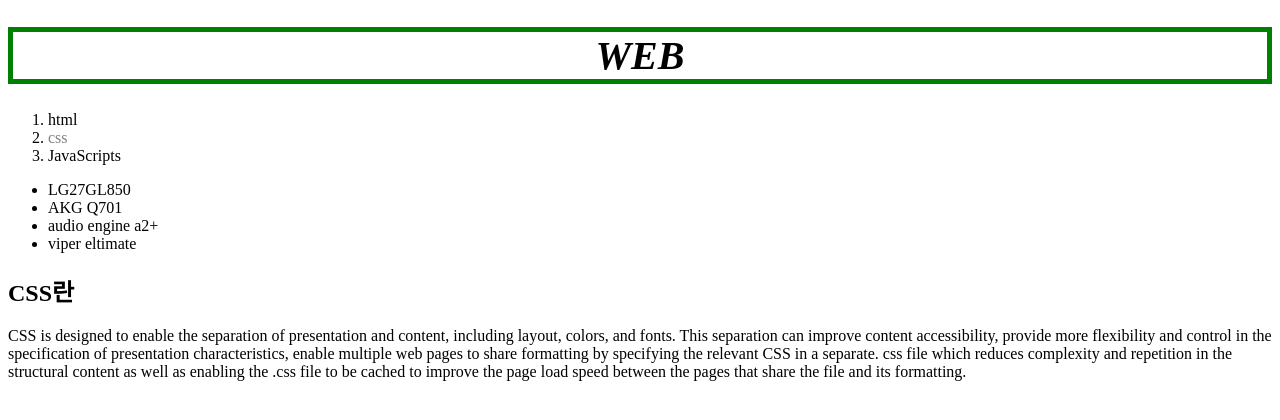
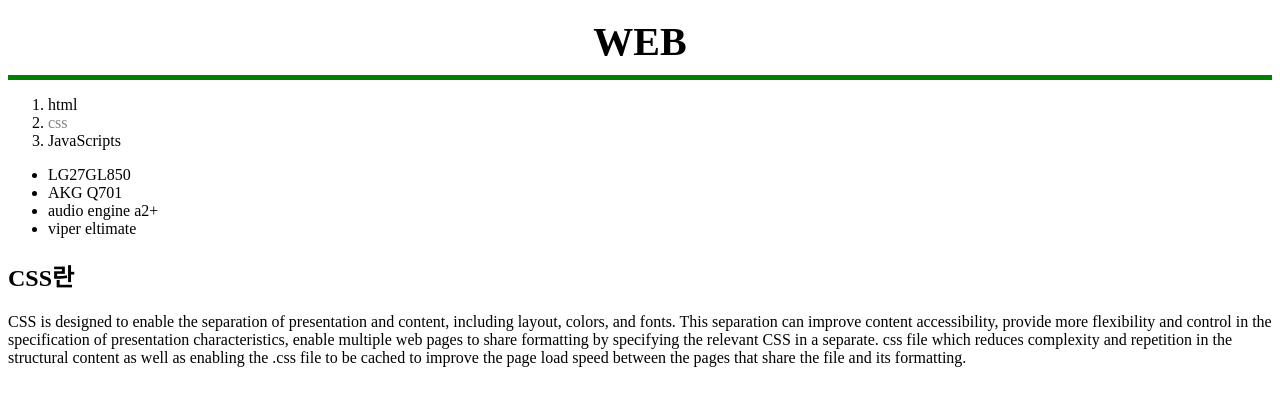
Before and after one commit to vertang/first-web-class, a plain HTML site: page second.html in a window 1280 px wide. Drawn offline with Linux system fonts and the light colour scheme.

Commit message:
Add files via upload

```diff
--- a/second.html
+++ b/second.html
@@ -4,7 +4,7 @@
     <title>WEB - HTML</title>
   <meta charset="utf-8">
    <style>
- #achived
+  #achived
     {clor: purple
   }
 
@@ -17,11 +17,11 @@
   }
   h1 {
     font-size: 40px;
-    font-style: italic;
+    font-style: bold;
     text-align: center;
-    border-width: 5px;
-    border-color: green;
-    border-style: solid;
+    border-bottom: 5px solid green;
+    margin: 0;
+    padding: 10px;
    }
 
   </style>
@@ -31,8 +31,7 @@
   <h1><a href="index.html">WEB</a></h1>
 <ol>
 
-  <li><a href="first.html"class="done" = id="achived"
-    > html</a></li>
+  <li><a href="first.html"class="done" = id="achived">html</a></li>
   <li><a href="second.html"class="saw"> css</a></li>
   <li><a href="third.html">JavaScripts</a></li>
 </ol>
```
